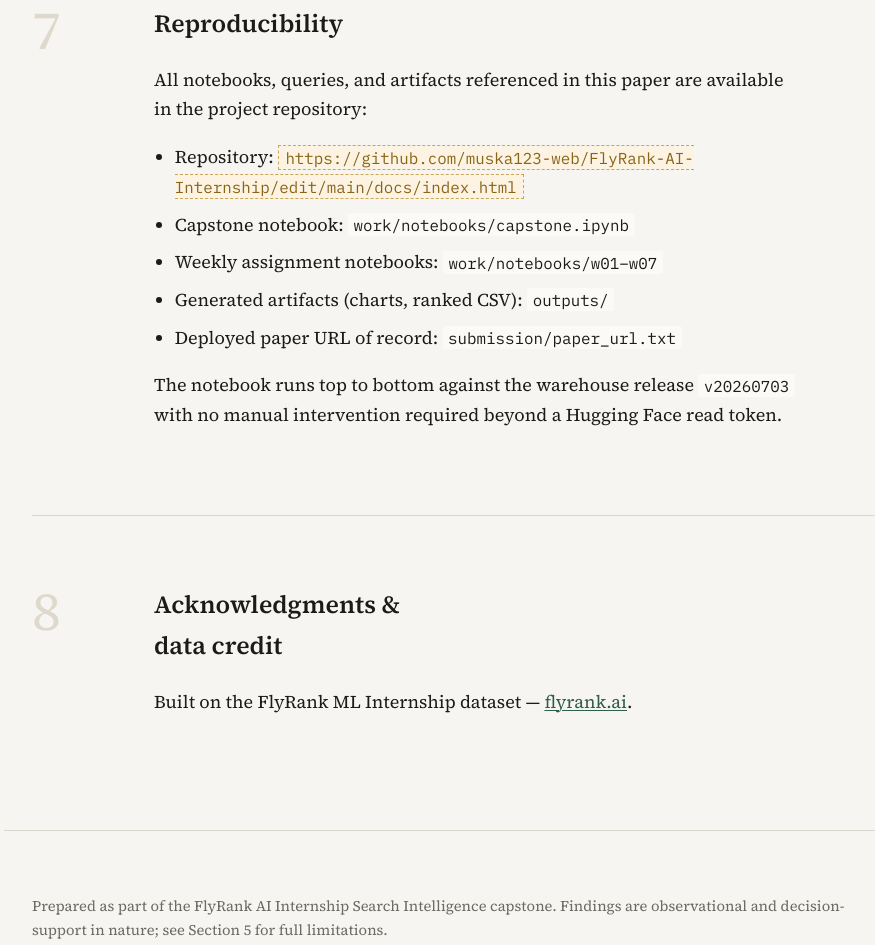
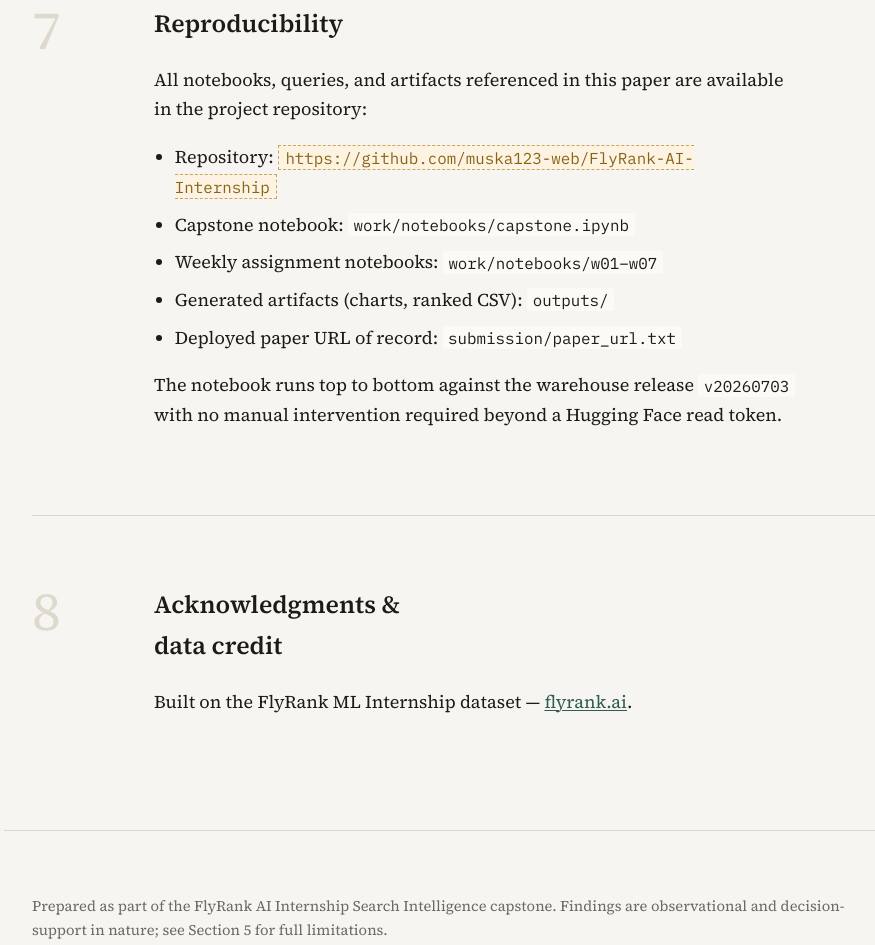
Before and after one commit to muska123-web/FlyRank-AI-Internship, a plain HTML site: page docs/index.html in a window 1280 px wide. Shown: the part 8613-9558 px from the top of the page, without its empty margins (176-1051 px from the left). Drawn offline with Linux system fonts and the light colour scheme.

Commit message:
Update repository link in index.html

```diff
--- a/docs/index.html
+++ b/docs/index.html
@@ -453,7 +453,7 @@
       <h2>Reproducibility</h2>
       <p>All notebooks, queries, and artifacts referenced in this paper are available in the project repository:</p>
       <ul>
-        <li>Repository: <span class="placeholder">https://github.com/muska123-web/FlyRank-AI-Internship/edit/main/docs/index.html</span></li>
+        <li>Repository: <span class="placeholder">https://github.com/muska123-web/FlyRank-AI-Internship</span></li>
         <li>Capstone notebook: <code>work/notebooks/capstone.ipynb</code></li>
         <li>Weekly assignment notebooks: <code>work/notebooks/w01&ndash;w07</code></li>
         <li>Generated artifacts (charts, ranked CSV): <code>outputs/</code></li>
```
